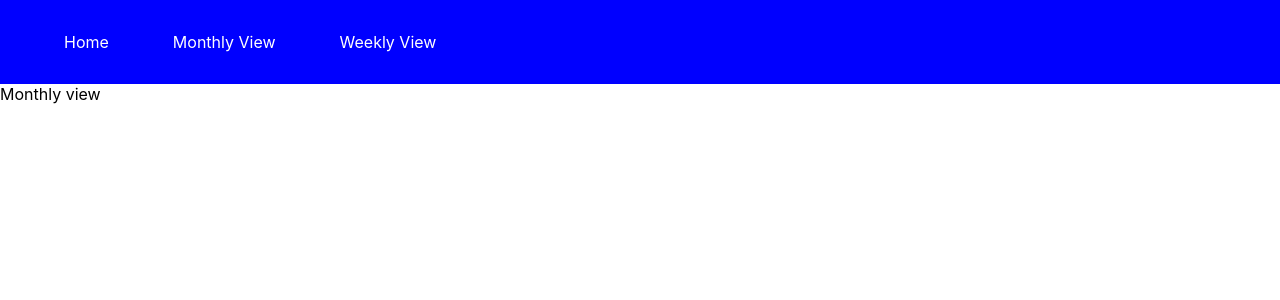
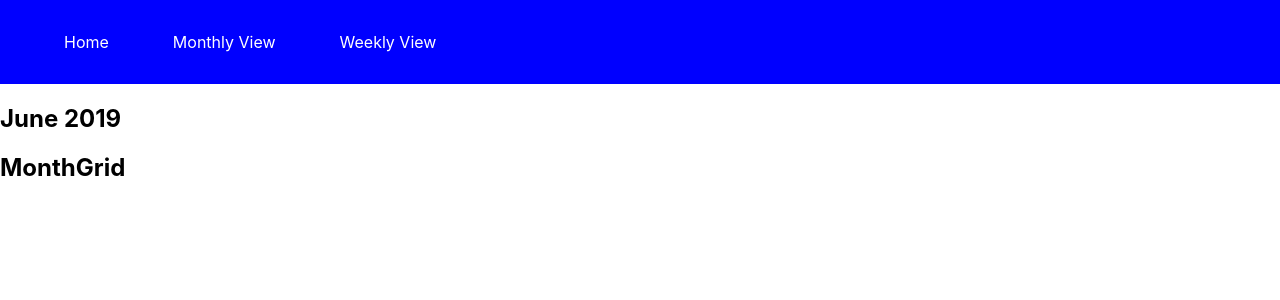
Before and after one commit to kylstraj/cs361_project, a React (Create React App) app in the folder cs361/: page /month in a window 1280 px wide. Shown: the top 300 px of the page. Built offline with nearby package versions, Linux system fonts and the light colour scheme.

Commit message:
add MonthGrid and MonthTitle components

```diff
--- a/cs361/src/components/Month.js
+++ b/cs361/src/components/Month.js
@@ -1,7 +1,13 @@
 import React from 'react';
 
+import MonthTitle from './MonthTitle';
+import MonthGrid from './MonthGrid';
+
 const Month = () => (
-  <div>Monthly view</div>
+  <div className="month-container">
+    <MonthTitle month="June" year="2019" />
+    <MonthGrid month="June" year="2019" />
+  </div>
 );
 
 export default Month;
--- /dev/null
+++ b/cs361/src/components/MonthGrid.js
@@ -0,0 +1,16 @@
+import React from 'react';
+import PropTypes from 'prop-types';
+
+const MonthGrid = ({
+  month,
+  year,
+}) => (
+  <h2>MonthGrid</h2>
+);
+
+MonthGrid.propTypes = {
+  month: PropTypes.string,
+  year: PropTypes.string,
+};
+
+export default MonthGrid;
--- /dev/null
+++ b/cs361/src/components/MonthTitle.js
@@ -0,0 +1,16 @@
+import React from 'react';
+import PropTypes from 'prop-types';
+
+const MonthTitle = ({
+  month,
+  year,
+}) => (
+  <h2>{month} {year}</h2>
+);
+
+MonthTitle.propTypes = {
+  month: PropTypes.string,
+  year: PropTypes.string,
+};
+
+export default MonthTitle;
```
